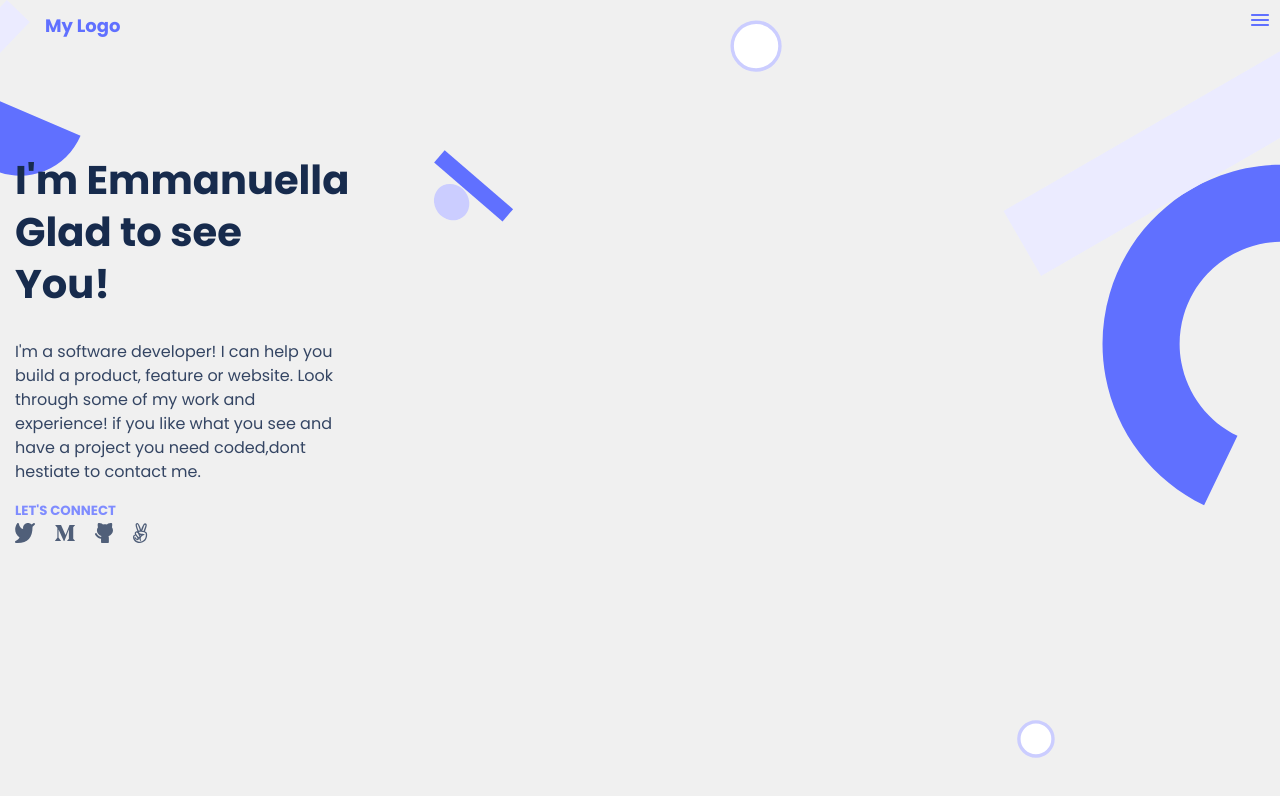
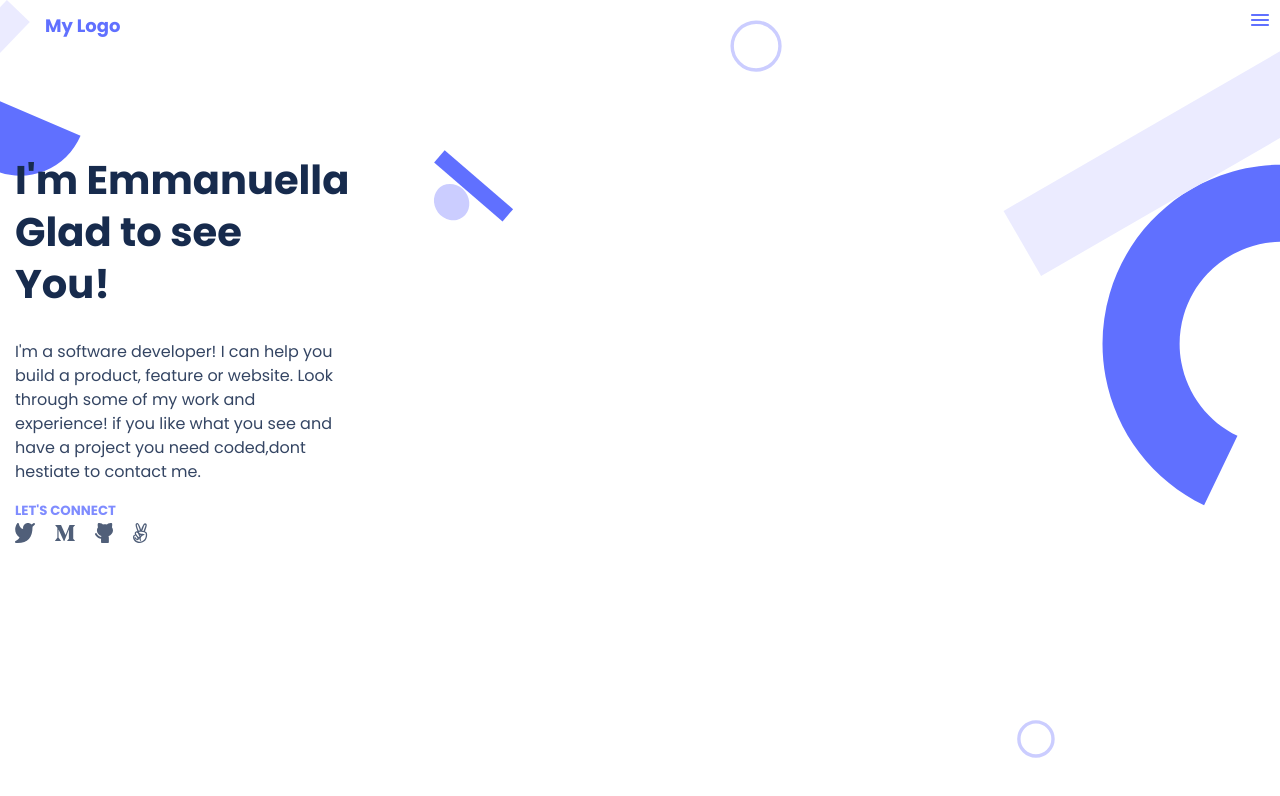
Before and after one commit to Ngufor-emmanuella/first-micro-project, a plain HTML site: page index.html in a window 1280 px wide. Drawn offline with Linux system fonts and the light colour scheme.

Commit message:
fix linter errors

```diff
--- a/style.css
+++ b/style.css
@@ -1,6 +1,6 @@
 * {
-    margin: 0px;
-    padding: 0px;
+  margin: 0px;
+  padding: 0px;
 }
 
 body {
@@ -8,10 +8,9 @@ body {
     background-repeat: no-repeat;
     background-size: cover;
     width: auto;
-     height: 100%;
-     font-family: 'Poppins', sans-serif;
-     box-sizing: border-box;
-      background-color:rgb(240, 240, 240) ;
+    height: 100%;
+    font-family: 'Poppins', sans-serif;
+    box-sizing: border-box;
 }
 
 .logo {
```
